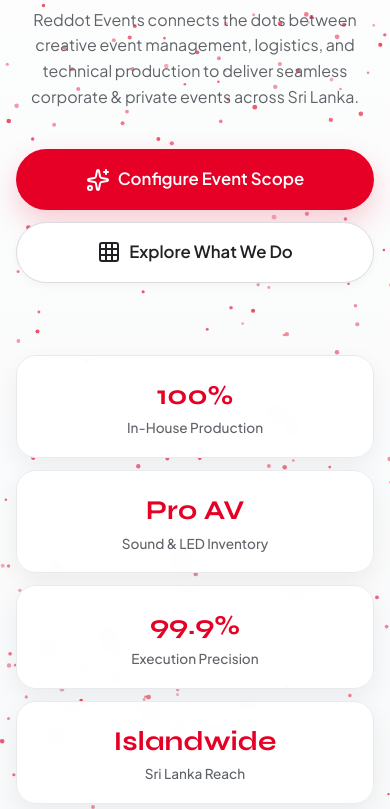
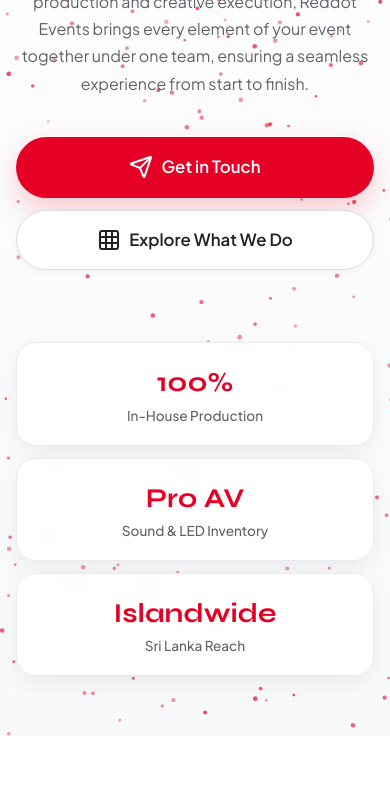
Before and after one commit to SasinduMethsukha/reddot-events-website, a plain HTML site: page index.html in a window 390 px wide. Shown: the part 455-1264 px from the top of the page. Drawn offline with nearby package versions, Linux system fonts and the light colour scheme; a web font is replaced by a local one.

Commit message:
"Update hero section copy and button labels"
"Update hero section copy and button labels"

```diff
--- a/index.html
+++ b/index.html
@@ -41,7 +41,7 @@
                     <span>WhatsApp</span>
                 </a>
                 <a href="#contact" class="button button-primary desktop-only">
-                    <span>Inquire Now</span>
+                    <span>Get a Quote</span>
                 </a>
                 <button class="menu-toggle-btn" id="menuToggleBtn" aria-label="Toggle Navigation">
                     <i data-lucide="menu" id="menuIcon"></i>
@@ -64,7 +64,7 @@
                         <span>WhatsApp Chat</span>
                     </a>
                     <a href="#contact" class="button button-primary w-full margin-top-xs">
-                        <span>Inquire Now</span>
+                        <span>Get a Quote</span>
                     </a>
                 </div>
             </div>
@@ -80,22 +80,22 @@
         <div class="container hero-content-box">
             <div class="pill-badge">
                 <span class="pulse-dot"></span>
-                <span>Experience Liftoff With Reddot Events</span>
+                <span>End-to-End Event Execution</span>
             </div>
 
             <h1 class="hero-title">
-                One team. One event.<br>
-                <span class="hero-gradient-text">From planning to production to execution.</span>
+                One team. Every detail.<br>
+                <span class="hero-gradient-text">From idea to execution.</span>
             </h1>
 
             <p class="hero-description">
-                Reddot Events connects the dots between creative event management, logistics, and technical production to deliver seamless corporate & private events across Sri Lanka.
+                From planning and logistics to technical production and creative execution, Reddot Events brings every element of your event together under one team, ensuring a seamless experience from start to finish.
             </p>
 
             <div class="hero-cta-row">
-                <a href="#estimator" class="button button-primary button-lg">
-                    <i data-lucide="sparkles"></i>
-                    <span>Configure Event Scope</span>
+                <a href="#contact" class="button button-primary button-lg">
+                    <i data-lucide="send"></i>
+                    <span>Get in Touch</span>
                 </a>
                 <a href="#what-we-do" class="button button-secondary button-lg">
                     <i data-lucide="grid"></i>
@@ -103,8 +103,8 @@
                 </a>
             </div>
 
-            <!-- Antigravity Feature Metrics Grid -->
-            <div class="metrics-grid">
+            <!-- Antigravity Feature Metrics Grid (Clean 3-Metric Layout) -->
+            <div class="metrics-grid metrics-3-grid">
                 <div class="metric-card">
                     <div class="metric-value">100%</div>
                     <div class="metric-label">In-House Production</div>
@@ -112,10 +112,6 @@
                 <div class="metric-card">
                     <div class="metric-value">Pro AV</div>
                     <div class="metric-label">Sound & LED Inventory</div>
-                </div>
-                <div class="metric-card">
-                    <div class="metric-value">99.9%</div>
-                    <div class="metric-label">Execution Precision</div>
                 </div>
                 <div class="metric-card">
                     <div class="metric-value">Islandwide</div>
@@ -192,7 +188,7 @@
         </div>
     </section>
 
-    <!-- WHAT WE DO Visual Showcase Section (4 Photo Cards Per Category) -->
+    <!-- WHAT WE DO Visual Showcase Section -->
     <section id="what-we-do" class="section-container what-we-do-section">
         <div class="container">
             <div class="section-label">PRODUCTION & CAPABILITIES SHOWCASE</div>
@@ -243,7 +239,7 @@
                 </div>
             </div>
 
-            <!-- 3. LIVE STREAMING (Using Real Uploaded Live Stream Photos) -->
+            <!-- 3. LIVE STREAMING -->
             <div class="what-we-do-category margin-top-xl">
                 <div class="category-title-bar">
                     <h3>LIVE STREAMING</h3>
--- a/styles.css
+++ b/styles.css
@@ -386,10 +386,11 @@
 }
 
 .hero-description {
-    font-size: clamp(1rem, 2vw, 1.3rem);
+    font-size: clamp(1rem, 2vw, 1.25rem);
     color: var(--text-secondary);
-    max-width: 740px;
+    max-width: 820px;
     margin: 0 auto 40px auto;
+    line-height: 1.7;
 }
 
 .hero-cta-row {
@@ -400,13 +401,18 @@
     margin-bottom: 72px;
 }
 
-/* Floating Metrics */
+/* Floating Metrics (3-Card Layout) */
 .metrics-grid {
     display: grid;
     grid-template-columns: repeat(4, 1fr);
     gap: 20px;
     max-width: 980px;
     margin: 0 auto;
+}
+
+.metrics-3-grid {
+    grid-template-columns: repeat(3, 1fr) !important;
+    max-width: 840px;
 }
 
 .metric-card {
@@ -591,8 +597,6 @@
     background-size: cover;
     background-position: center;
     background-repeat: no-repeat;
-
-    /* High-contrast, vivid saturation, deep shadow tones & warmth balance */
     filter: contrast(1.22) brightness(1.04) saturate(1.35) sepia(0.08) hue-rotate(-4deg);
     transition: var(--transition);
 }
@@ -1076,8 +1080,12 @@
         grid-template-columns: repeat(2, 1fr);
     }
 
-    .capabilities-grid, .metrics-grid {
+    .capabilities-grid {
         grid-template-columns: repeat(2, 1fr);
+    }
+
+    .metrics-3-grid {
+        grid-template-columns: repeat(3, 1fr) !important;
     }
 
     .grid-2-col, .estimator-flex {
@@ -1119,8 +1127,8 @@
         width: 100%;
     }
 
-    .metrics-grid {
-        grid-template-columns: repeat(2, 1fr);
+    .metrics-3-grid {
+        grid-template-columns: 1fr !important;
         gap: 12px;
     }
 
@@ -1191,10 +1199,6 @@
         height: 200px;
     }
 
-    .metrics-grid {
-        grid-template-columns: 1fr;
-    }
-
     .pill-group {
         flex-direction: column;
     }
```
